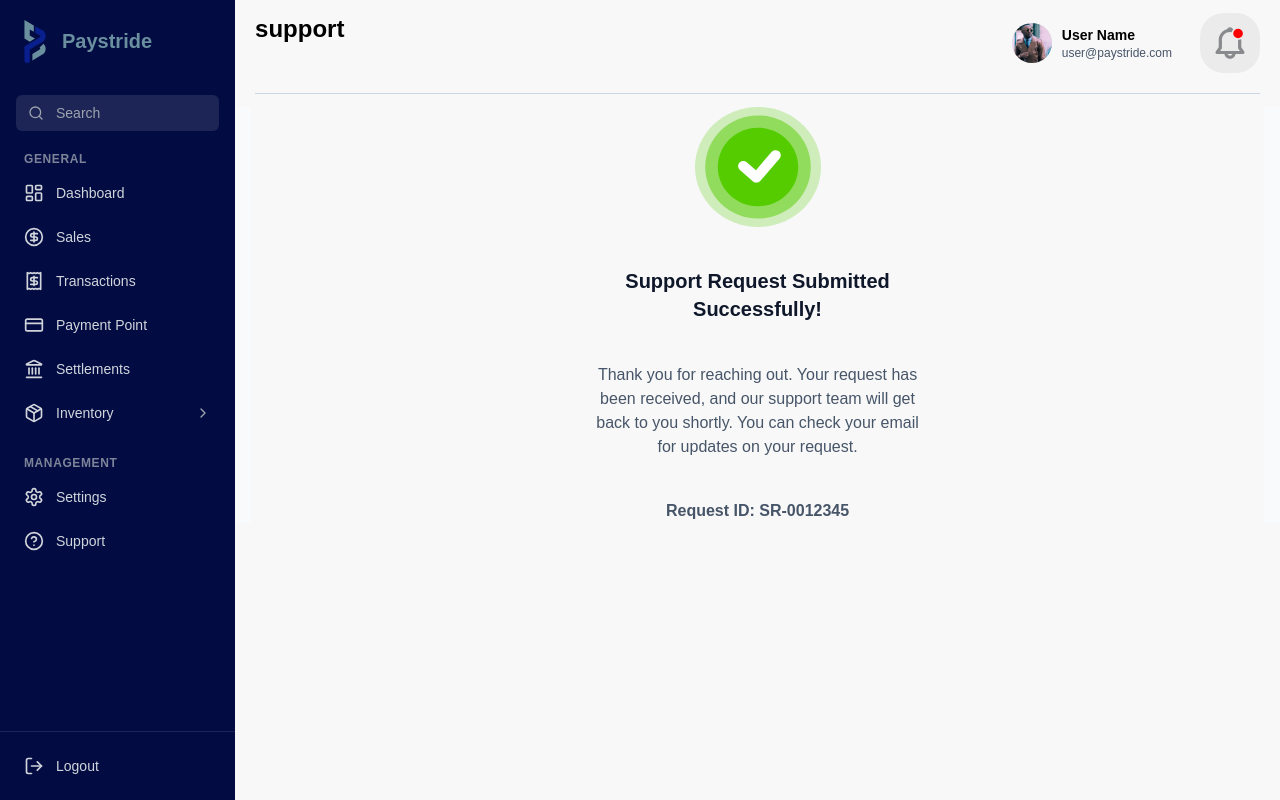
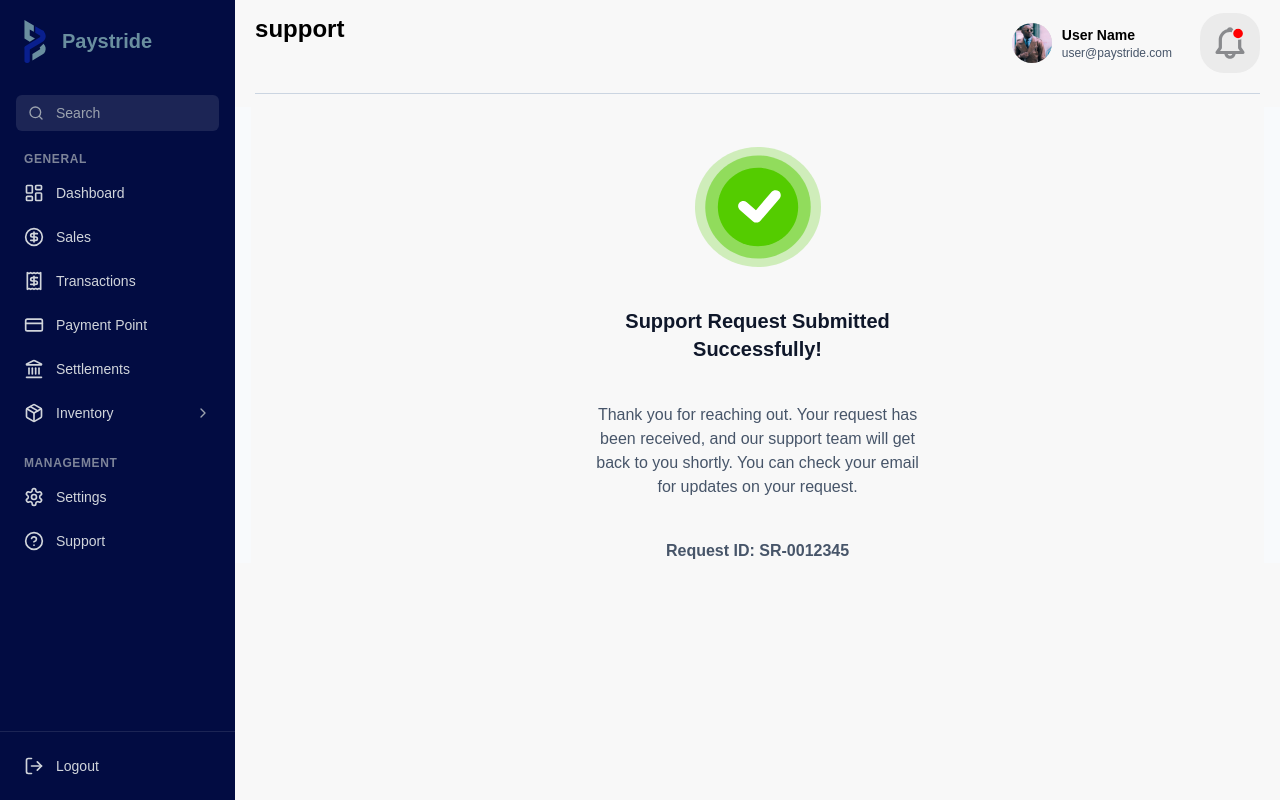
Before and after one commit to Paystride-Official/paystride-web, a Next.js app: page /support/confirmation in a window 1280 px wide. Built offline with nearby package versions, Linux system fonts and the light colour scheme.

Commit message:
added padding bottom to the logo and gave margin between the navbar and the  confirmation container

```diff
--- a/app/(dashboard)/support/confirmation/page.tsx
+++ b/app/(dashboard)/support/confirmation/page.tsx
@@ -3,8 +3,8 @@ import Image from 'next/image';
 
 const page = () => {
   return (
-    <div className="w-full h-full flex justify-center items-center bg-[#F8F8F8]">
-      <div className="flex flex-col w-[50%] space-y-10">
+    <div className="w-full h-full flex justify-center bg-[#F8F8F8]">
+      <div className="flex flex-col w-[50%] space-y-10  mt-10">
         <Image
           src={successIcon}
           alt="Logo"
--- a/app/auth/forgot-password/page.tsx
+++ b/app/auth/forgot-password/page.tsx
@@ -41,7 +41,7 @@ export default function ForgotPassword() {
           <ArrowLeft className="w-4 h-4 mr-1" />
           <div className="font-semibold">Back</div>
         </button>
-        <div className="flex justify-center ">
+        <div className="flex justify-center pb-4">
           <Image src={Paystride} alt="Logo" width={30} height={50} />
         </div>
 
--- a/app/auth/login/page.tsx
+++ b/app/auth/login/page.tsx
@@ -36,7 +36,7 @@ export default function SignupForm() {
   return (
     <div className="bg-custom  min-h-screen flex items-center justify-center p-4">
       <div className="w-full max-w-[572px] bg-[#F8F8F8] rounded-[20px] shadow-lg px-6 md:px-20 py-12">
-        <div className="flex justify-center ">
+        <div className="flex justify-center pb-4">
           <Image src={Paystride} alt="Logo" width={35} height={70} />
         </div>
 
--- a/app/auth/reset-password/page.tsx
+++ b/app/auth/reset-password/page.tsx
@@ -34,7 +34,7 @@ export default function ResetPassword() {
   return (
     <div className="min-h-screen flex items-center justify-center bg-custom">
       <div className="w-full max-w-[572px] h-[500px] bg-[#F1F5F9] rounded-[20px] shadow-lg px-6 md:px-20 pt-20">
-        <div className="flex justify-center ">
+        <div className="flex justify-center pb-4">
           <Image src={Paystride} alt="Logo" width={30} height={50} />
         </div>
 
--- a/app/auth/signup/page.tsx
+++ b/app/auth/signup/page.tsx
@@ -36,7 +36,7 @@ export default function SignupForm() {
   return (
     <div className="min-h-screen flex items-center justify-center bg-custom  py-8">
       <div className="w-full max-w-[600px] bg-[#F8F8F8] rounded-[20px] shadow-lg px-6 md:px-20  py-16 ">
-        <div className="flex justify-center">
+        <div className="flex justify-center pb-4">
           <Image src={Paystride} alt="Logo" width={35} height={70} />
         </div>
 
```
